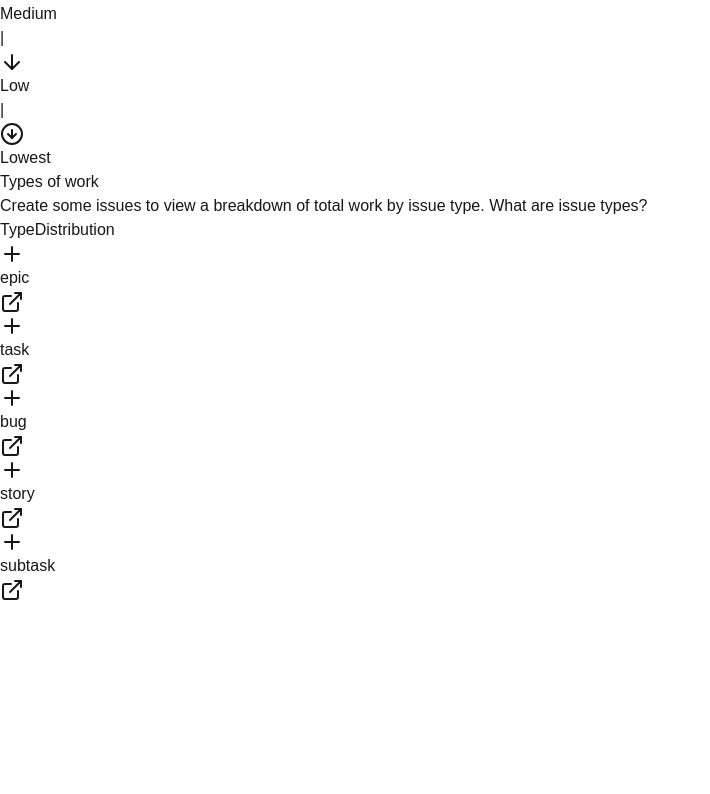
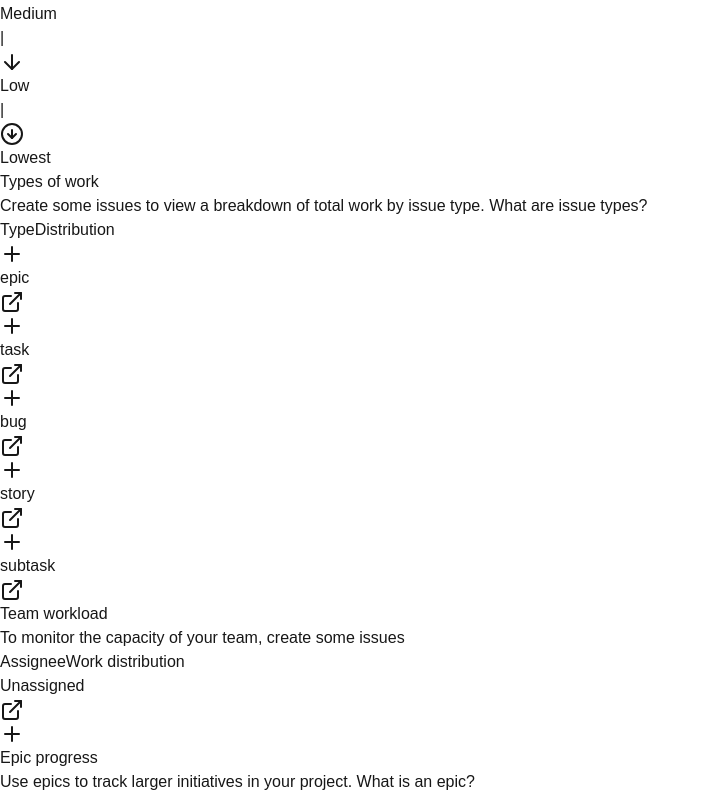
Before and after one commit to marcuapps/jira-like-interface, a Next.js app: page /summary in a window 1280 px wide. Shown: the part 1462-2256 px from the top of the page, without its empty margins (0-710 px from the left). Before the commit the page ends 2064 px from the top, so only its background shows below. Built offline with nearby package versions, Linux system fonts and the light colour scheme.

Commit message:
Add team workload and epic progress components

```diff
--- a/src/app/summary/page.tsx
+++ b/src/app/summary/page.tsx
@@ -3,6 +3,8 @@ import Status from '@/components/Status';
 import StatusOverview from '@/components/StatusOverview';
 import PriorityBreakdown from '@/components/PriorityBreakdown';
 import TypesOfWork from '@/components/TypesOfWork';
+import EpicProgress from '@/components/EpicProgress';
+import TeamWorkload from '@/components/TeamWorkload';
 
 const JiraInterface = () => {
   return (
@@ -21,9 +23,14 @@ const JiraInterface = () => {
         <StatusOverview />
 
         {/* Bottom Section */}
-        <div className="grid grid-cols-1 lg:grid-cols-2 gap-8">
+        <div className="grid grid-cols-1 lg:grid-cols-2 gap-8 mb-8">
           <PriorityBreakdown />
           <TypesOfWork />
+        </div>
+
+        <div className="grid grid-cols-1 lg:grid-cols-2 gap-8 mb-8">
+          <TeamWorkload />
+          <EpicProgress />
         </div>
       </div>
     </div>
--- /dev/null
+++ b/src/components/EpicProgress.tsx
@@ -0,0 +1,27 @@
+import { Plus } from "lucide-react";
+
+const EpicProgress = () => {
+  return (
+    <div className="bg-white p-6 rounded-lg border border-gray-200 h-80 flex justify-center items-center">
+      <div className="flex flex-col items-center justify-center h-48">
+        <div className="grid grid-cols-2 gap-2 mb-4">
+          <div className="w-12 h-12 bg-gray-100 rounded"></div>
+          <div className="w-12 h-12 bg-gray-100 rounded"></div>
+          <div className="w-12 h-12 bg-gray-100 rounded"></div>
+          <div className="w-12 h-12 bg-blue-500 rounded flex items-center justify-center">
+            <Plus className="w-6 h-6 text-white" />
+          </div>
+        </div>
+        <h2 className="text-lg font-semibold">Epic progress</h2>
+        <p className="text-center text-gray-600">
+          Use epics to track larger initiatives in your project.{' '}
+          <a href="#" className="text-blue-600 hover:underline">
+            What is an epic?
+          </a>
+        </p>
+      </div>
+    </div>
+  );
+};
+
+export default EpicProgress;
--- /dev/null
+++ b/src/components/TeamWorkload.tsx
@@ -0,0 +1,48 @@
+import { ExternalLink } from "lucide-react";
+
+interface TeamMember {
+  id: string;
+  name: string;
+  avatar?: string;
+  workload: number;
+}
+
+const TeamWorkload = () => {
+  const team: TeamMember[] = [
+    { id: 'unassigned', name: 'Unassigned', workload: 0 },
+  ];
+
+  return (
+    <div className="bg-white p-4 rounded-lg border border-gray-200">
+      <h2 className="text-lg font-semibold">Team workload</h2>
+      <p className="text-gray-600 mb-4">
+        To monitor the capacity of your team,{' '}
+        <a href="#" className="text-blue-600 hover:underline">
+          create some issues
+        </a>
+      </p>
+      <div className="mt-4">
+        <div className="flex flex-row text-sm text-gray-600 font-semibold mb-2">
+          <span className="text-sm text-gray-500 font-semibold w-[35%]">Assignee</span>
+          <span className="text-sm text-gray-500 font-semibold w-[65%]">Work distribution</span>
+        </div>
+        {team.map((member) => (
+          <div key={member.id} className="flex items-center flex-col md:flex-row">
+            <div className="w-full md:w-[35%] flex flex-row mb-4 md:mb-0">
+              <div className="flex flex-row gap-2 items-center">
+                <div className="w-8 h-8 bg-gray-200 rounded-full"></div>
+                <span className="capitalize font-medium">{member.name}</span>
+                <ExternalLink className="w-4 h-4 text-black-200" />
+              </div>
+            </div>
+            <div className="flex w-full md:w-[65%] items-center space-x-2">
+              <div className="w-full h-6 bg-gray-200 rounded"></div>
+            </div>
+          </div>
+        ))}
+      </div>
+    </div>
+  );
+};
+
+export default TeamWorkload;
```
